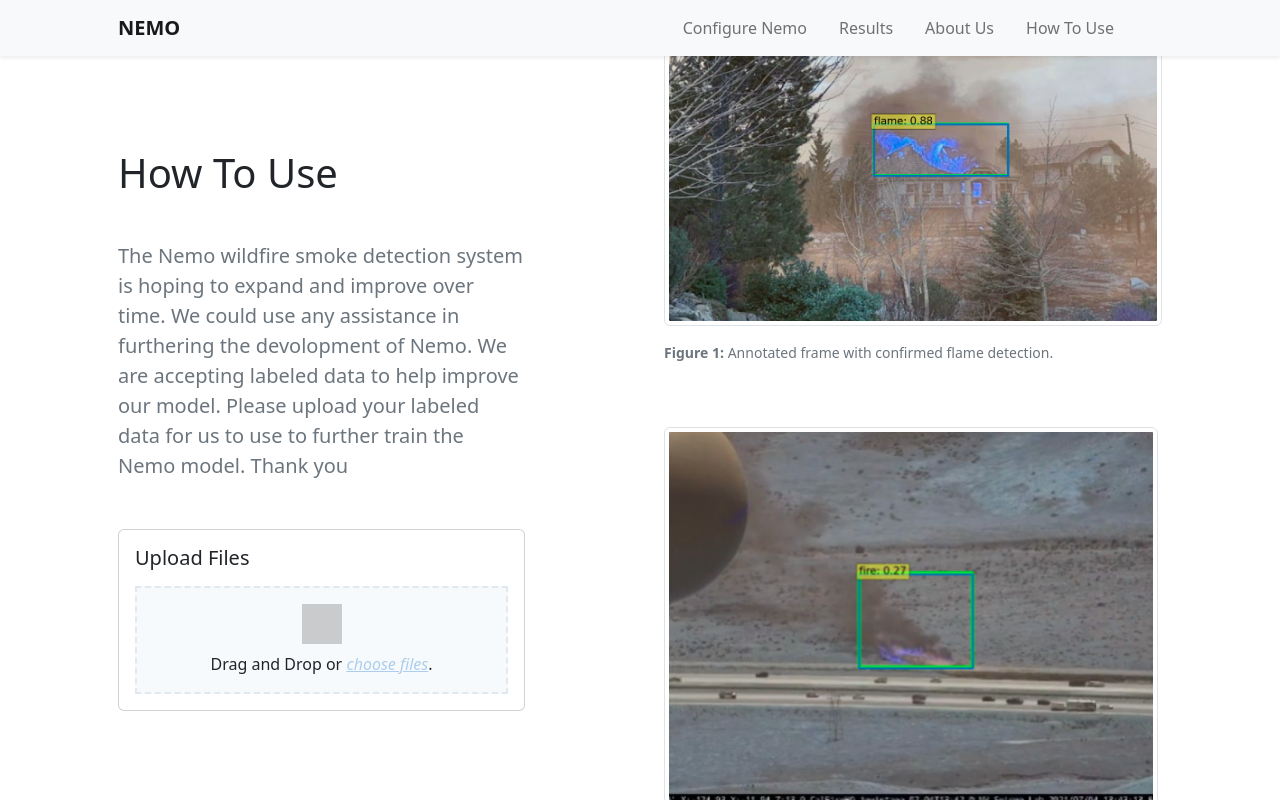
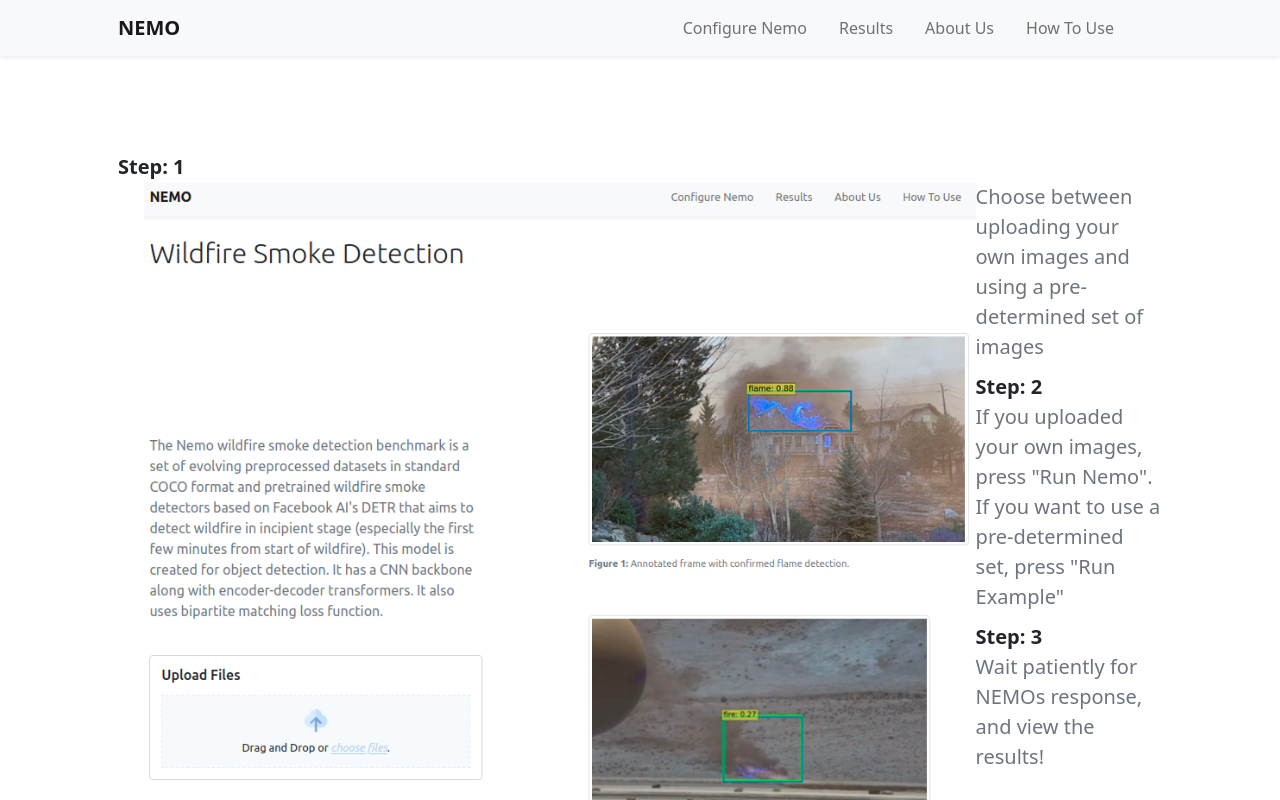
Before and after one commit to Curtis-CS/Nemo-Frontend, a Vue app: page /howto in a window 1280 px wide. Shown: the top 800 px of the page. Built offline with nearby package versions, Linux system fonts and the light colour scheme; grey boxes are pictures that could not be loaded.

Commit message:
Ian -HowTo- updating HowTo with images and step-by-step directions *wip*

```diff
--- a/src/views/HowTo.vue
+++ b/src/views/HowTo.vue
@@ -2,29 +2,32 @@
   <section class="bg-white">
       <div class="container px-5 mt-custom">
         <div class="row gx-5 align-items-center justify-content-center justify-content-lg-between">
-          <div class="col-12 col-lg-5">
+          <div class="Padding">
             <h2 class="display-6 lh-1 mb-5">How To Use</h2>
-            <p class="lead fw-normal text-muted mb-5 mb-lg-0">
-              The Nemo wildfire smoke detection system is hoping to expand and improve over time.
-              We could use any assistance in furthering the devolopment of Nemo. We are accepting
-              labeled data to help improve our model. Please upload your labeled data for us to use
-              to further train the Nemo model. Thank you
+            <p class="lead fw-bold mb-5 mb-lg-0" style="padding-top: 5vw">
+              Step: 1
             </p>
-            <UploadFiles/>
-          </div>
-          <div class="col-sm-8 col-md-6">
-            <figure>
-              <img alt="..." class="img-thumbnail mt-5" src="/CaughlinRanch_PineHaven_fire_Nov2020.png">
-              <figcaption class="figure-caption mt-3">
-                <b>Figure 1:</b> Annotated frame with confirmed flame detection.
-              </figcaption>
-            </figure>
-            <figure>
-              <img alt="..." class="img-thumbnail mt-5" src="/TumbleWeed_fire_CA_2021Jul.png">
-              <figcaption class="figure-caption mt-3">
-                <b>Figure 2:</b> Annotated frame with confirmed fire detection.
-              </figcaption>
-            </figure>
+            <div style="float: left; padding-left: 2vw;">
+              <img src="/emptyUpload.png" class="Images">
+            </div>
+            <p class="lead fw-normal text-muted mb-5 mb-lg-0" style=" padding-bottom: 10px">
+              Choose between uploading your own images and using a pre-determined set of images
+            </p>
+            <p class="lead fw-bold mb-5 mb-lg-0">
+              Step: 2
+            </p>
+            <div style="float: right; padding-right: 2vw;">
+              <img src="/nemoUpload.png" class="Images">
+            </div>
+            <p class="lead fw-normal text-muted mb-5 mb-lg-0" style=" padding-bottom: 10px">
+              If you uploaded your own images, press "Run Nemo". If you want to use a pre-determined set, press "Run Example"
+            </p>
+            <p class="lead fw-bold mb-5 mb-lg-0">
+              Step: 3
+            </p>
+            <p class="lead fw-normal text-muted mb-5 mb-lg-0" style=" padding-bottom: 10px">
+              Wait patiently for NEMOs response, and view the results!
+            </p>
           </div>
         </div>
       </div>
@@ -33,14 +36,15 @@
 
   <script>
 
-  import UploadFiles from "@/components/UploadFiles.vue";
-
-  export default {
-    name: "HowTo",
-    components: {UploadFiles}
-  }
   </script>
 
-  <style scoped>
-
-  </style>
+<style scoped>
+.Padding {
+  padding-bottom: 5px;
+  font-size: 1vw;
+}
+.Images {
+	width: 65vw;
+	height: auto;
+}
+</style>
```
Also changed, not shown: public/emptyUpload.png (added), public/nemoUpload.png (added).
